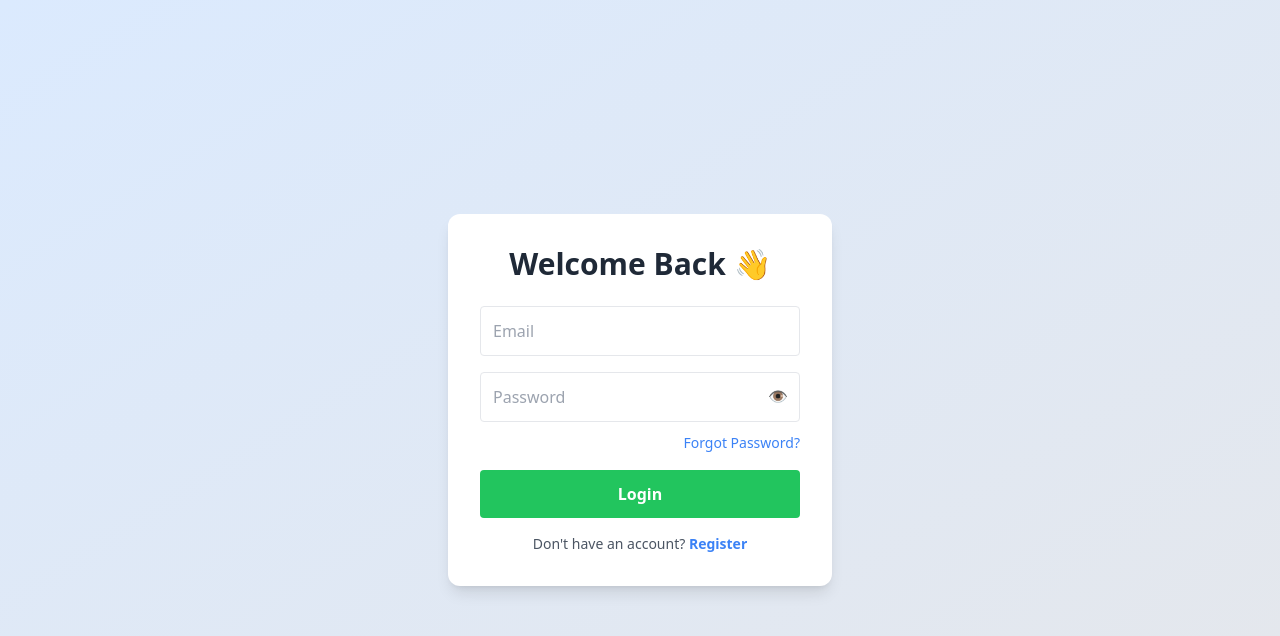
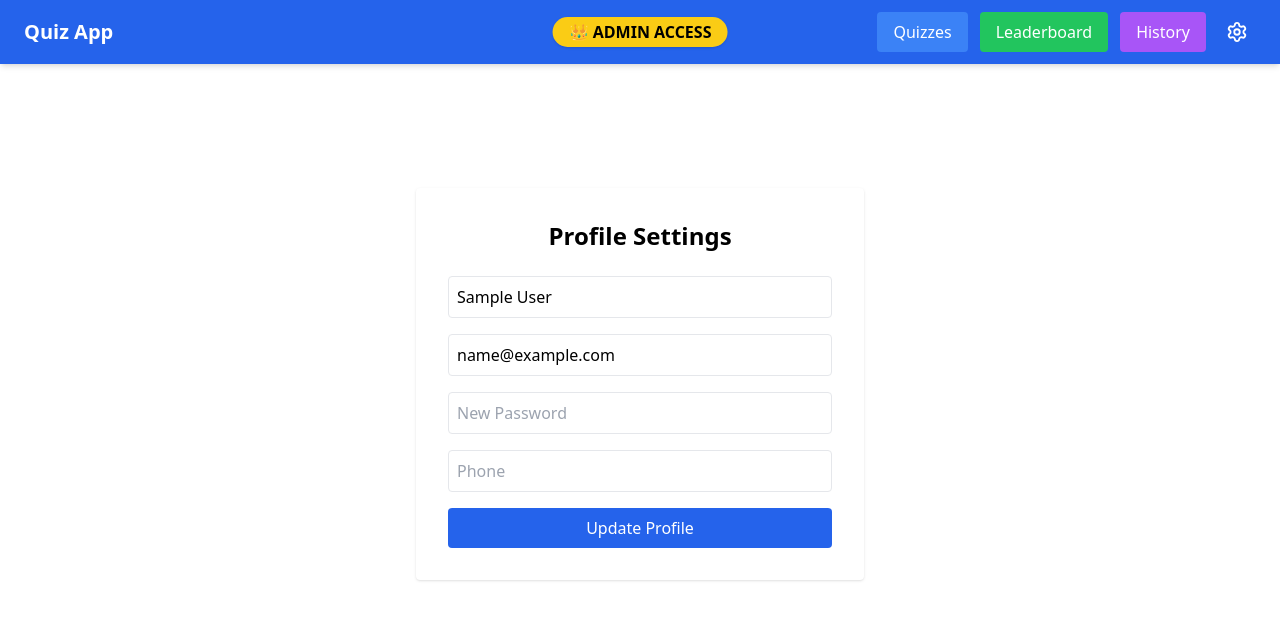
Before and after one commit to MaheshR04/quiz-platform, a React app in the folder frontend/: page /profile-settings in a window 1280 px wide. Before the commit this address led to /login. Shown: the top 636 px of the page. Built offline with nearby package versions, Linux system fonts and the light colour scheme; sample sign-in values are in the browser's storage; the HTML template or start-up script is replaced by a standard one.

Commit message:
prfile updated

```diff
--- a/frontend/src/App.jsx
+++ b/frontend/src/App.jsx
@@ -12,13 +12,15 @@ import Result from "./pages/Result";
 import HistoryPage from "./pages/HistoryPage";
 import AdminCreateQuiz from "./pages/AdminCreateQuiz";
 import EditQuiz from "./pages/EditQuiz";
-import Settings from "./pages/Settings"; // ⚠️ MUST exist
+import Settings from "./pages/Settings";
+import ProfileSettings from "./pages/ProfileSettings"; // ✅ ADD THIS
 
 import ProtectedRoute from "./components/ProtectedRoute";
 
 function AppWrapper() {
   const location = useLocation();
 
+  // Hide navbar on auth pages
   const hideNavbarRoutes = ["/login", "/register", "/forgot-password"];
 
   return (
@@ -26,12 +28,16 @@ function AppWrapper() {
       {!hideNavbarRoutes.includes(location.pathname) && <Navbar />}
 
       <Routes>
+
+        {/* Default */}
         <Route path="/" element={<Navigate to="/login" />} />
 
+        {/* Auth */}
         <Route path="/login" element={<Login />} />
         <Route path="/forgot-password" element={<ForgotPassword />} />
         <Route path="/register" element={<Register />} />
 
+        {/* Quiz */}
         <Route
           path="/quizzes"
           element={
@@ -59,6 +65,7 @@ function AppWrapper() {
           }
         />
 
+        {/* Features */}
         <Route
           path="/leaderboard"
           element={
@@ -86,6 +93,17 @@ function AppWrapper() {
           }
         />
 
+        {/* ✅ NEW PROFILE SETTINGS ROUTE */}
+        <Route
+          path="/profile-settings"
+          element={
+            <ProtectedRoute>
+              <ProfileSettings />
+            </ProtectedRoute>
+          }
+        />
+
+        {/* Admin */}
         <Route
           path="/admin/create-quiz"
           element={
@@ -104,7 +122,9 @@ function AppWrapper() {
           }
         />
 
+        {/* Fallback */}
         <Route path="*" element={<Navigate to="/login" />} />
+
       </Routes>
     </>
   );
--- a/frontend/src/pages/ProfileSettings.jsx
+++ b/frontend/src/pages/ProfileSettings.jsx
@@ -1,67 +1,114 @@
-import { User, Mail, Lock, Phone } from "lucide-react";
+import { useEffect, useState } from "react";
+import API from "../services/api";
 
-export default function ProfileSettings() {
+function ProfileSettings() {
+
+  const [formData, setFormData] = useState({
+    name: "",
+    email: "",
+    password: "",
+    phone: ""
+  });
+
+  // Load user data from token
+  useEffect(() => {
+    const token = localStorage.getItem("token");
+
+    if (token) {
+      const user = JSON.parse(atob(token.split(".")[1]));
+
+      setFormData({
+        name: user.name || "",
+        email: user.email || "",
+        password: "",
+        phone: user.phone || ""
+      });
+    }
+  }, []);
+
+  // Handle input change
+  const handleChange = (e) => {
+    setFormData({
+      ...formData,
+      [e.target.name]: e.target.value
+    });
+  };
+
+  // 🔥 UPDATE PROFILE FUNCTION
+  const handleUpdate = async () => {
+    try {
+
+      const res = await API.put("/auth/update-profile", formData);
+
+      alert("Profile updated successfully");
+
+      // Optional: update token again if backend sends new one
+      if (res.data.token) {
+        localStorage.setItem("token", res.data.token);
+      }
+
+    } catch (error) {
+      console.error(error);
+      alert("Failed to update profile");
+    }
+  };
+
   return (
-    <div className="min-h-screen bg-gray-100 flex items-center justify-center">
+    <div className="flex justify-center items-center h-[80vh]">
 
-      {/* Card */}
-      <div className="bg-white shadow-xl rounded-2xl p-8 w-full max-w-md">
+      <div className="bg-white p-8 rounded shadow w-full max-w-md">
 
-        {/* Title */}
-        <h2 className="text-2xl font-bold text-center mb-6">
+        <h2 className="text-2xl font-bold mb-6 text-center">
           Profile Settings
         </h2>
 
-        {/* Form */}
-        <div className="space-y-4">
-
-          {/* Username */}
-          <div className="flex items-center border rounded-lg px-3 py-2">
-            <User className="text-gray-400 mr-2" size={18} />
         <input
           type="text"
-              placeholder="Username"
-              className="w-full outline-none"
+          name="name"
+          value={formData.name}
+          onChange={handleChange}
+          placeholder="Name"
+          className="w-full mb-4 p-2 border rounded"
         />
-          </div>
 
-          {/* Email */}
-          <div className="flex items-center border rounded-lg px-3 py-2">
-            <Mail className="text-gray-400 mr-2" size={18} />
         <input
           type="email"
+          name="email"
+          value={formData.email}
+          onChange={handleChange}
           placeholder="Email"
-              className="w-full outline-none"
+          className="w-full mb-4 p-2 border rounded"
         />
-          </div>
 
-          {/* Password */}
-          <div className="flex items-center border rounded-lg px-3 py-2">
-            <Lock className="text-gray-400 mr-2" size={18} />
         <input
           type="password"
-              placeholder="Password"
-              className="w-full outline-none"
+          name="password"
+          value={formData.password}
+          onChange={handleChange}
+          placeholder="New Password"
+          className="w-full mb-4 p-2 border rounded"
         />
-          </div>
 
-          {/* Phone */}
-          <div className="flex items-center border rounded-lg px-3 py-2">
-            <Phone className="text-gray-400 mr-2" size={18} />
         <input
           type="text"
-              placeholder="Phone Number"
-              className="w-full outline-none"
+          name="phone"
+          value={formData.phone}
+          onChange={handleChange}
+          placeholder="Phone"
+          className="w-full mb-4 p-2 border rounded"
         />
-          </div>
 
-          {/* Button */}
-          <button className="w-full bg-blue-600 hover:bg-blue-700 text-white py-2 rounded-lg font-medium transition">
+        <button
+          onClick={handleUpdate}
+          className="w-full bg-blue-600 text-white p-2 rounded hover:bg-blue-700"
+        >
           Update Profile
         </button>
 
       </div>
-      </div>
+
     </div>
   );
 }
+
+export default ProfileSettings;
--- a/frontend/src/pages/Settings.jsx
+++ b/frontend/src/pages/Settings.jsx
@@ -1,6 +1,7 @@
 import { useNavigate } from "react-router-dom";
 
-export default function Settings() {
+function Settings() {
+
   const navigate = useNavigate();
 
   const handleLogout = () => {
@@ -9,10 +10,13 @@ export default function Settings() {
   };
 
   return (
-    <div className="max-w-md mx-auto mt-10">
-      <h2 className="text-2xl font-bold mb-6 text-center">Settings</h2>
+    <div className="p-10 flex justify-center">
 
-      <div className="bg-white shadow rounded-lg overflow-hidden">
+      <div className="w-full max-w-md bg-white rounded-lg shadow">
+
+        <h1 className="text-2xl font-bold text-center py-4">
+          Settings
+        </h1>
 
         {/* Profile Settings */}
         <div
@@ -26,12 +30,15 @@ export default function Settings() {
         {/* Logout */}
         <div
           onClick={handleLogout}
-          className="p-4 cursor-pointer hover:bg-gray-100 flex justify-between text-red-500"
+          className="p-4 cursor-pointer text-red-500 hover:bg-gray-100"
         >
-          <span>🚪 Logout</span>
+          🚪 Logout
         </div>
 
       </div>
+
     </div>
   );
 }
+
+export default Settings;
```
Also changed, not shown: 1 other file (tests, documents, lock files or other folders). Lines whose indentation alone changed are shown as unchanged.
